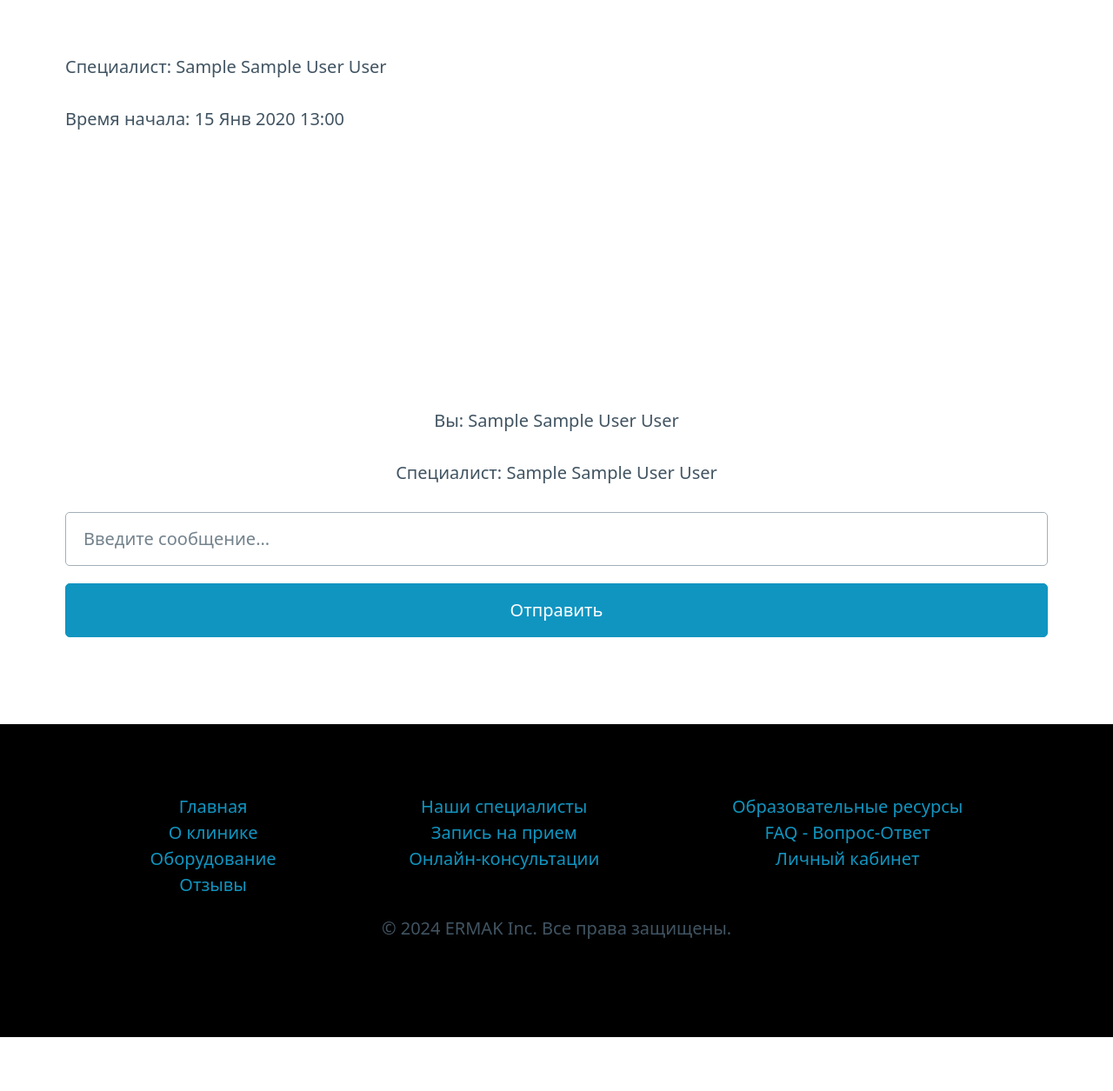
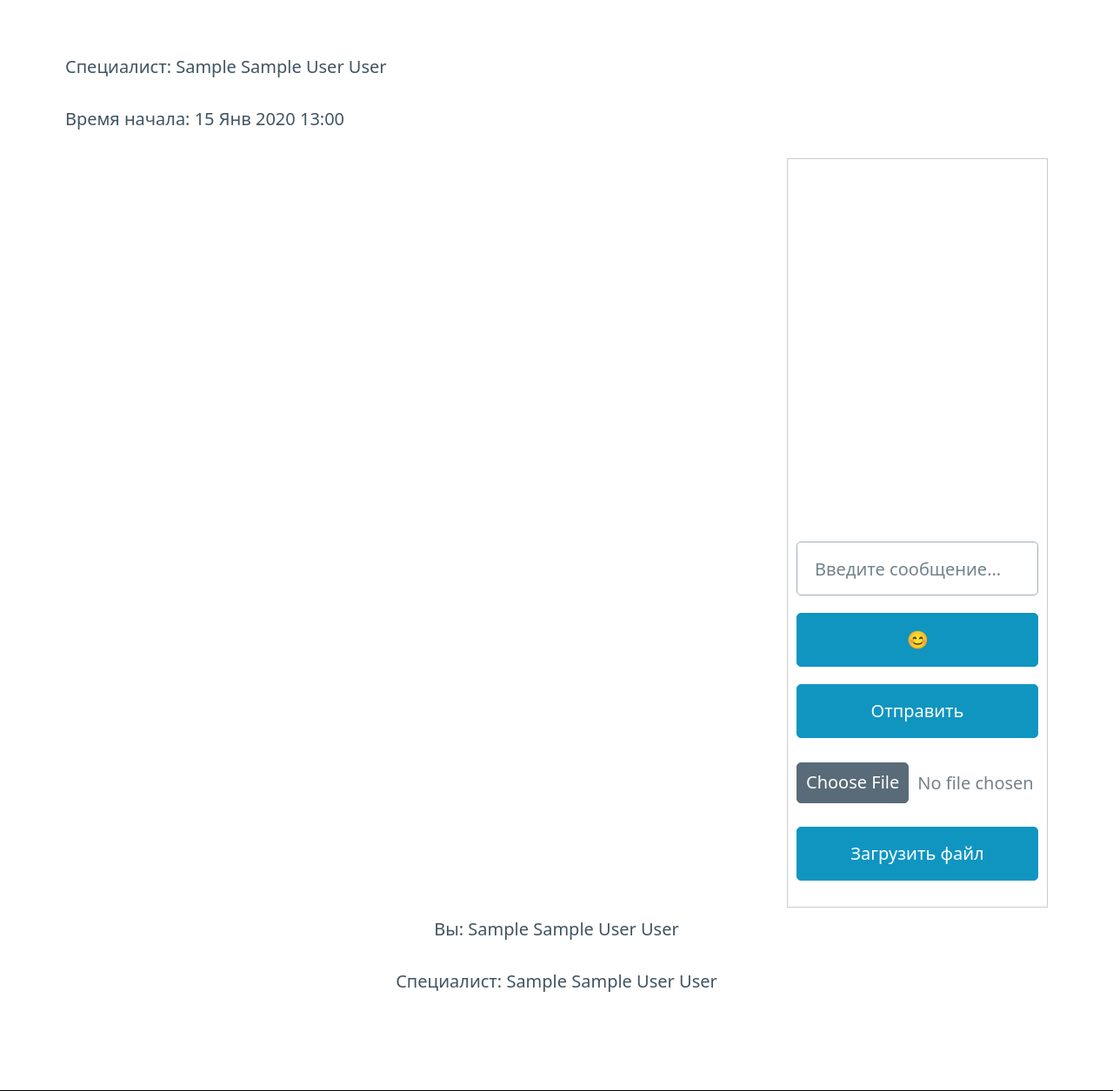
Before and after one commit to EvgeniiErmak/Medical_Diagnostic_Center, a Django app: page /online_consultations/consultation/1/ in a window 1280 px wide; the page is wider, and only the part inside the window is pictured. Shown: the part 268-1523 px from the top of that part at 87% size. Before the commit the page ends 1461 px from the top of that part, so only its background shows below. Run offline with Django 5.2, Linux system fonts and the light colour scheme; a user stored in the database is signed in; tables that the repository leaves empty hold one stand-in row (values such as "Sample post"); parts of the project's set-up code (start-up, migrations or seed data) failed here and were passed over.

Commit message:
Реализация видео или аудио консультаций 2.3

```diff
--- a/online_consultations/templates/online_consultations/consultation_detail.html
+++ b/online_consultations/templates/online_consultations/consultation_detail.html
@@ -8,9 +8,21 @@
 <p>Специалист: {{ consultation.slot.specialist.user.get_full_name }}</p>
 <p>Время начала: {{ consultation.slot.start_time|date:"d M Y H:i" }}</p>
 
-<div id="video-container" style="text-align: center; width: 100%;">
-    <video id="localVideo" autoplay muted style="width: 49%; height: auto;"></video>
-    <video id="remoteVideo" autoplay style="width: 49%; height: auto;"></video>
+<div style="display: flex; justify-content: space-between;">
+    <div id="video-container" style="flex-grow: 1; margin-right: 20px;">
+        <video id="localVideo" autoplay muted style="width: 100%; height: auto;"></video>
+        <video id="remoteVideo" autoplay style="width: 100%; height: auto;"></video>
+    </div>
+
+    <div id="chat-container" style="width: 300px; border: 1px solid #ccc; padding: 10px;">
+        <ul id="message-list" style="list-style: none; padding: 0; height: 400px; overflow-y: scroll;">
+        </ul>
+        <input type="text" id="message-input" placeholder="Введите сообщение..." style="width: 100%;">
+        <button id="emoji-trigger">😊</button>
+        <button onclick="sendMessage();">Отправить</button>
+        <input type="file" id="file-input">
+        <button onclick="sendFile(document.getElementById('file-input').files[0]);">Загрузить файл</button>
+    </div>
 </div>
 
 <div id="participant-names" style="text-align: center; margin-top: 10px;">
@@ -18,19 +30,13 @@
     <p>Специалист: {{ consultation.slot.specialist.user.get_full_name }}</p>
 </div>
 
-<div id="messages">
-    <ul id="message-list">
-    </ul>
-</div>
-
-<input type="text" id="message-input" placeholder="Введите сообщение...">
-<button onclick="sendMessage();">Отправить</button>
-
 <script src="{% static 'js/consultation.js' %}"></script>
 <script src="{% static 'js/webrtc.js' %}"></script>
+<script src="{% static 'js/emoji-picker.js' %}"></script>
 <script type="text/javascript">
     startWebSocket({{ consultation.id }});
     startVideoCall();
+    setupEmojiPicker(); // Настройка смайликов
 
     document.addEventListener('DOMContentLoaded', function() {
         // Проверяем, наступило ли время консультации, и добавляем ссылку на видео-конференцию
@@ -41,6 +47,21 @@
             videoContainer.innerHTML = '<a href="{{ consultation.video_call_link }}" target="_blank">Присоединиться к видео-конференции</a>';
         }
     });
+
+    function sendMessage() {
+        const messageInput = document.getElementById('message-input');
+        const message = messageInput.value;
+        consultationSocket.send(JSON.stringify({ 'message': message }));
+        messageInput.value = '';
+    }
+
+    function sendFile() {
+        const fileInput = document.getElementById('file-input');
+        const file = fileInput.files[0];
+        if (file) {
+            // Здесь можно добавить логику для отправки файла через WebSocket или другой механизм
+        }
+    }
 </script>
 
 {% endblock %}
--- a/static/js/consultation.js
+++ b/static/js/consultation.js
@@ -57,3 +57,33 @@ function sendSignal(message) {
 }
 
 document.addEventListener('DOMContentLoaded', startVideoStream);
+
+function sendMessage() {
+    const messageInput = document.getElementById('message-input');
+    const message = messageInput.value;
+    consultationSocket.send(JSON.stringify({ 'message': message }));
+    messageInput.value = '';
+    appendMessage(message, 'You');
+}
+
+function appendMessage(message, sender) {
+    const messageList = document.getElementById('message-list');
+    const msg = document.createElement('li');
+    msg.textContent = `${sender}: ${message}`;
+    messageList.appendChild(msg);
+}
+
+function sendFile() {
+    const fileInput = document.getElementById('file-input');
+    const file = fileInput.files[0];
+    if (file) {
+        const reader = new FileReader();
+        reader.onload = function() {
+            const data = reader.result;
+            consultationSocket.send(data);
+        };
+        reader.readAsArrayBuffer(file);
+    }
+}
+
+// Инициализация смайликов должна быть выполнена здесь, если используется JavaScript-библиотека для этого
--- /dev/null
+++ b/static/js/emoji-picker.js
@@ -0,0 +1 @@
+// static/js/emoji-picker.js
```
